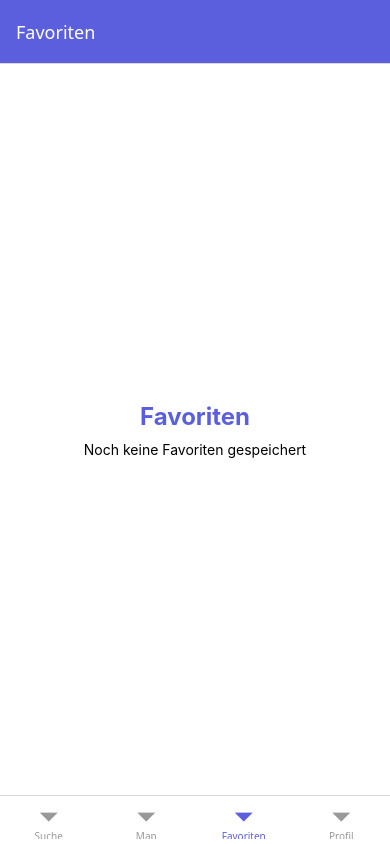
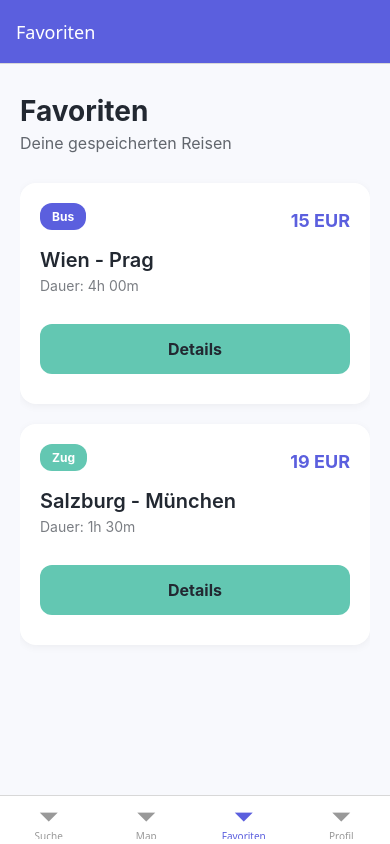
Before and after one commit to dariatu05/uniway, a React Native app: screen /Favoriten in a window 390 px wide. Built offline with nearby package versions, Linux system fonts and the light colour scheme.

Commit message:
Templates for screens added

```diff
--- /dev/null
+++ b/components/RouteMap.js
@@ -0,0 +1,52 @@
+import { StyleSheet, View } from 'react-native';
+import MapView, { Marker } from 'react-native-maps';
+import { COLORS } from '../styles/colors';
+
+export const RouteMap = ({ startLocation, endLocation }) => {
+    const initialRegion = {
+        latitude: 48.2082,
+        longitude: 16.3738,
+        latitudeDelta: 0.0922,
+        longitudeDelta: 0.0421,
+    };
+
+    return (
+        <View style={styles.container}>
+            <MapView
+                style={styles.map}
+                initialRegion={initialRegion}
+            >
+                {startLocation && (
+                    <Marker
+                        coordinate={startLocation}
+                        title="Start"
+                        pinColor={COLORS.primary}
+                    />
+                )}
+
+                {endLocation && (
+                    <Marker
+                        coordinate={endLocation}
+                        title="Ziel"
+                        pinColor={COLORS.secondary}
+                    />
+                )}
+            </MapView>
+        </View>
+    );
+};
+
+const styles = StyleSheet.create({
+    container: {
+        flex: 1,
+        borderRadius: 16,
+        overflow: 'hidden',
+        borderWidth: 1,
+        borderColor: COLORS.accent,
+        minHeight: 300,
+    },
+    map: {
+        width: '100%',
+        height: '100%',
+    },
+});
--- /dev/null
+++ b/components/SettingRow.js
@@ -0,0 +1,29 @@
+import { StyleSheet, Switch, Text, View } from 'react-native';
+import { COLORS } from '../styles/colors';
+
+export const SettingRow = ({ label, value, onValueChange }) => (
+    <View style={styles.container}>
+        <Text style={styles.label}>{label}</Text>
+        <Switch
+            trackColor={{ false: COLORS.gray, true: COLORS.secondary }}
+            thumbColor={COLORS.surface}
+            value={value}
+            onValueChange={onValueChange}
+        />
+    </View>
+);
+
+const styles = StyleSheet.create({
+    container: {
+        flexDirection: 'row',
+        justifyContent: 'space-between',
+        alignItems: 'center',
+        paddingVertical: 15,
+        borderBottomWidth: 1,
+        borderBottomColor: COLORS.accent,
+    },
+    label: {
+        fontSize: 16,
+        color: COLORS.text,
+    }
+});
--- a/package.json
+++ b/package.json
@@ -31,6 +31,7 @@
     "react-dom": "19.1.0",
     "react-native": "0.81.5",
     "react-native-gesture-handler": "~2.28.0",
+    "react-native-maps": "1.20.1",
     "react-native-reanimated": "~4.1.1",
     "react-native-safe-area-context": "~5.6.0",
     "react-native-screens": "~4.16.0",
--- a/pages/FavoritesPage.js
+++ b/pages/FavoritesPage.js
@@ -1,26 +1,112 @@
-import { StyleSheet, Text, View } from 'react-native';
+import { FlatList, StyleSheet, Text, View } from 'react-native';
+
+import { Button } from '../components/Button';
+import { Card } from '../components/Card';
+import { Header } from '../components/Header';
+import { PageContainer } from '../components/PageContainer';
+import { TransportBadge } from '../components/TransportBadge';
 import { COLORS } from '../styles/colors';
 
+// Testdaten fuer gespeicherte Routen (in Zukunft von API oder lokalem Speicher)
+const SAVED_ROUTES = [
+    {
+        id: '1',
+        from: 'Wien',
+        to: 'Prag',
+        price: '15 EUR',
+        duration: '4h 00m',
+        type: 'bus'
+    },
+    {
+        id: '2',
+        from: 'Salzburg',
+        to: 'München',
+        price: '19 EUR',
+        duration: '1h 30m',
+        type: 'train'
+    }
+];
+
 export default function FavoritesPage() {
+
+    const renderRoute = ({ item }) => (
+        <Card>
+            <View style={styles.routeHeader}>
+                <TransportBadge type={item.type} />
+                <Text style={styles.price}>{item.price}</Text>
+            </View>
+
+            <Text style={styles.routeTitle}>{item.from} - {item.to}</Text>
+            <Text style={styles.duration}>Dauer: {item.duration}</Text>
+
+            <View style={styles.actions}>
+                <Button
+                    title="Details"
+                    onPress={() => console.log('Open details')}
+                    variant="secondary"
+                />
+            </View>
+        </Card>
+    );
+
     return (
-        <View style={styles.container}>
-            <Text style={styles.title}>Favoriten</Text>
-            <Text>Noch keine Favoriten gespeichert</Text>
-        </View>
+        <PageContainer>
+            <Header
+                title="Favoriten"
+                subtitle="Deine gespeicherten Reisen"
+            />
+
+            {SAVED_ROUTES.length > 0 ? (
+                <FlatList
+                    data={SAVED_ROUTES}
+                    renderItem={renderRoute}
+                    keyExtractor={item => item.id}
+                    showsVerticalScrollIndicator={false}
+                />
+            ) : (
+                <View style={styles.emptyState}>
+                    <Text style={styles.emptyText}>Noch keine Favoriten gespeichert.</Text>
+                </View>
+            )}
+        </PageContainer>
     );
 }
 
 const styles = StyleSheet.create({
-    container: {
-        flex: 1,
+    routeHeader: {
+        flexDirection: 'row',
+        justifyContent: 'space-between',
         alignItems: 'center',
-        justifyContent: 'center',
-        backgroundColor: COLORS.surface,
+        marginBottom: 10,
     },
-    title: {
-        fontSize: 24,
+    price: {
+        fontSize: 18,
         fontWeight: 'bold',
         color: COLORS.primary,
-        marginBottom: 10,
     },
+    routeTitle: {
+        fontSize: 20,
+        fontWeight: '600',
+        color: COLORS.text,
+        marginBottom: 5,
+    },
+    duration: {
+        fontSize: 14,
+        color: COLORS.text,
+        opacity: 0.6,
+        marginBottom: 15,
+    },
+    actions: {
+        marginTop: 5,
+    },
+    emptyState: {
+        flex: 1,
+        justifyContent: 'center',
+        alignItems: 'center',
+    },
+    emptyText: {
+        color: COLORS.text,
+        opacity: 0.5,
+        fontSize: 16,
+    }
 });
--- a/pages/MapPage.js
+++ b/pages/MapPage.js
@@ -1,16 +1,25 @@
-import { StyleSheet, Text, View } from 'react-native';
-import { COLORS } from '../styles/colors';
+import { StyleSheet, View } from 'react-native';
 
-export default function FuelScreen() {
+import { Header } from '../components/Header';
+import { PageContainer } from '../components/PageContainer';
+import { RouteMap } from '../components/RouteMap';
+
+export default function MapPage() {
     return (
-        <View style={styles.container}>
-            <Text style={styles.title}>Map</Text>
-            <Text>Text</Text>
-        </View>
+        <PageContainer>
+            <Header title="Karte" subtitle="Finde Routen in deiner Umgebung" />
+
+            <View style={styles.mapWrapper}>
+                <RouteMap />
+            </View>
+
+        </PageContainer>
     );
 }
 
 const styles = StyleSheet.create({
-    container: { flex: 1, justifyContent: 'center', alignItems: 'center', backgroundColor: COLORS.background },
-    title: { color: COLORS.primary, fontSize: 20, fontWeight: 'bold' }
+    mapWrapper: {
+        flex: 1,
+        marginTop: 10,
+    }
 });
--- a/pages/ProfilePage.js
+++ b/pages/ProfilePage.js
@@ -1,26 +1,95 @@
-import { StyleSheet, Text, View } from 'react-native';
-import { COLORS } from '../styles/colors';
+import { useState } from 'react';
+import { ScrollView, StyleSheet, View } from 'react-native';
+
+import { Button } from '../components/Button';
+import { Card } from '../components/Card';
+import { Divider } from '../components/Divider';
+import { Header } from '../components/Header';
+import { Input } from '../components/Input';
+import { PageContainer } from '../components/PageContainer';
+import { SettingRow } from '../components/SettingRow';
 
 export default function ProfilePage() {
+    // Zustandsvariablen für Profilinformationen und Einstellungen
+    const [name, setName] = useState('Max Mustermann');
+    const [startort, setStartort] = useState('Wien');
+    const [budget, setBudget] = useState('150');
+
+    const [isLocationEnabled, setIsLocationEnabled] = useState(true);
+    const [isPushEnabled, setIsPushEnabled] = useState(false);
+
+    const handleSave = () => {
+        console.log('Profil gespeichert:', { name, startort, budget, isLocationEnabled, isPushEnabled });
+    };
+
     return (
-        <View style={styles.container}>
-            <Text style={styles.title}>Profil</Text>
-            <Text>Benutzerprofil wird hier angezeigt</Text>
-        </View>
+        <PageContainer>
+            <ScrollView showsVerticalScrollIndicator={false}>
+                <Header title="Profil" subtitle="Verwalte deine Einstellungen" />
+
+                <Card>
+                    <Input
+                        label="Name"
+                        placeholder="Dein Name"
+                        value={name}
+                        onChangeText={setName}
+                    />
+                    <Input
+                        label="Standard-Startort"
+                        placeholder="z.B. Wien"
+                        value={startort}
+                        onChangeText={setStartort}
+                    />
+                    <Input
+                        label="Standardbudget (€)"
+                        placeholder="z.B. 100"
+                        value={budget}
+                        onChangeText={setBudget}
+                    />
+                </Card>
+
+                <Card>
+                    <SettingRow
+                        label="Standortfreigabe"
+                        value={isLocationEnabled}
+                        onValueChange={setIsLocationEnabled}
+                    />
+
+                    <Divider />
+
+                    <SettingRow
+                        label="Push-Benachrichtigungen"
+                        value={isPushEnabled}
+                        onValueChange={setIsPushEnabled}
+                    />
+                </Card>
+
+                <View style={styles.buttonWrapper}>
+                    <Button
+                        title="Einstellungen speichern"
+                        onPress={handleSave}
+                        variant="primary"
+                    />
+                </View>
+
+                <View style={styles.logoutWrapper}>
+                    <Button
+                        title="Abmelden"
+                        onPress={() => console.log('Logout')}
+                        variant="secondary"
+                    />
+                </View>
+            </ScrollView>
+        </PageContainer>
     );
 }
 
 const styles = StyleSheet.create({
-    container: {
-        flex: 1,
-        alignItems: 'center',
-        justifyContent: 'center',
-        backgroundColor: COLORS.surface,
-    },
-    title: {
-        fontSize: 24,
-        fontWeight: 'bold',
-        color: COLORS.primary,
+    buttonWrapper: {
+        marginTop: 20,
         marginBottom: 10,
     },
+    logoutWrapper: {
+        marginBottom: 30,
+    }
 });
```
Also changed, not shown: components/FilterChip.js (added, +35 -0 lines), 1 other file (tests, documents, lock files or other folders).
